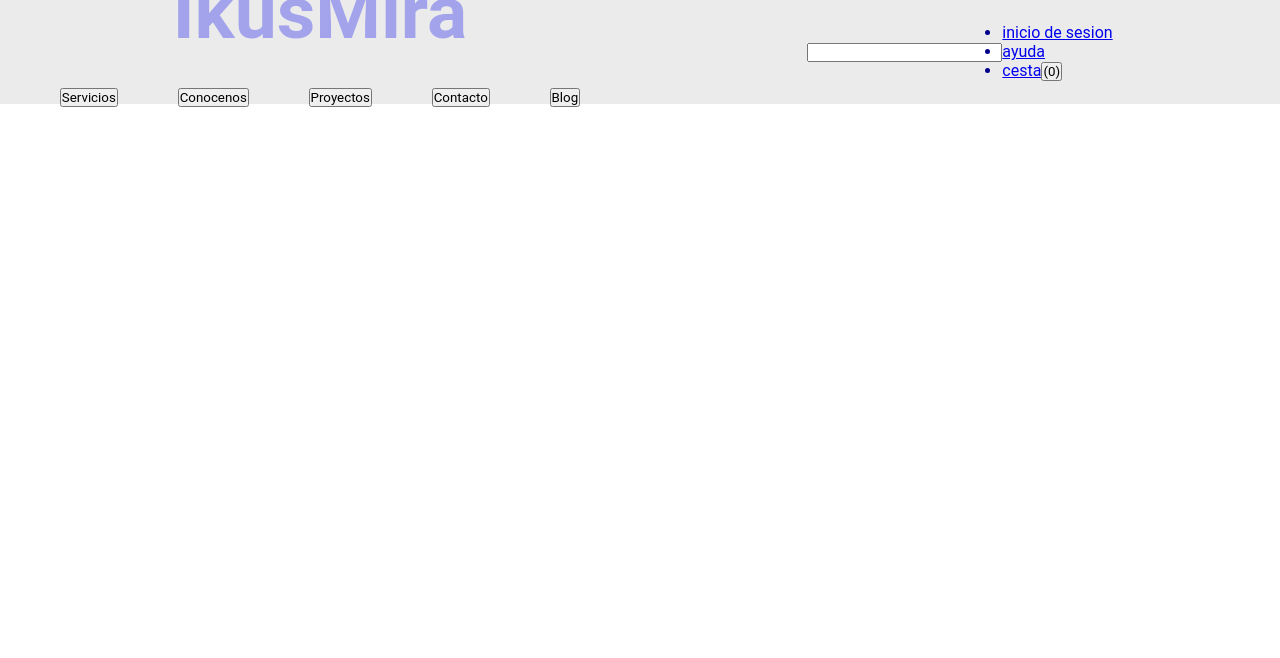
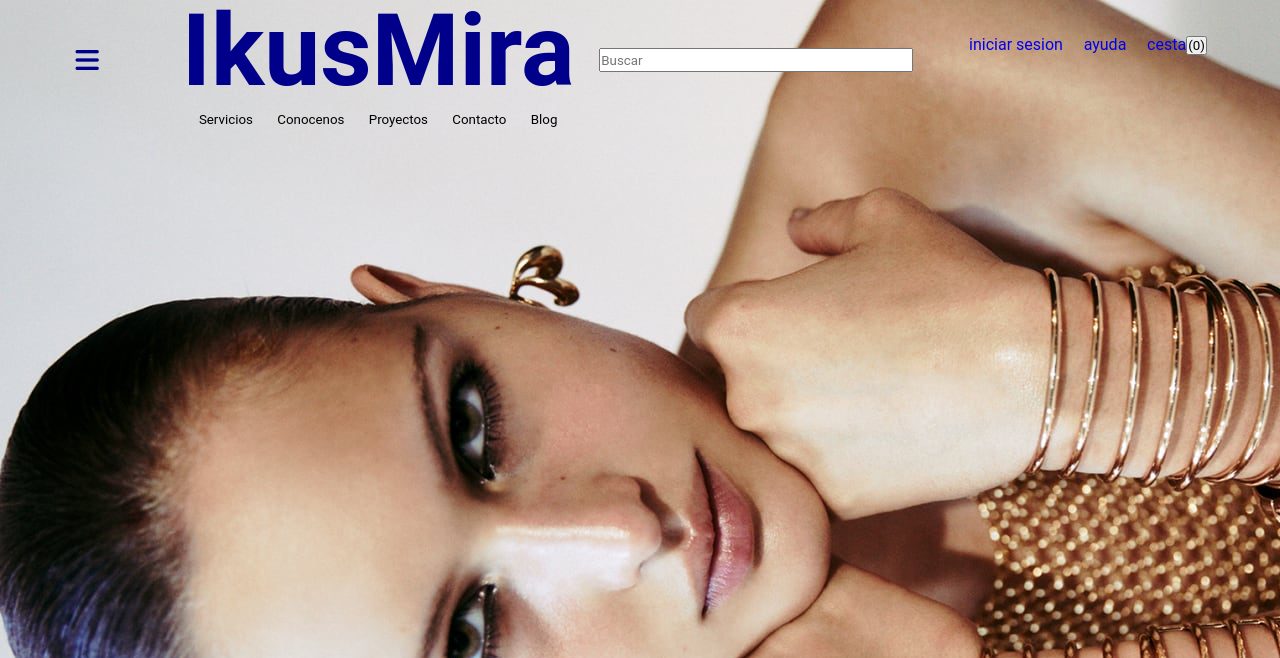
Before and after one commit to Vil-Blass/IkusMira, a plain HTML site: page index.html in a window 1280 px wide. Shown: the top 658 px of the page. Drawn offline with Linux system fonts and the light colour scheme.

Commit message:
header transparente

```diff
--- a/css/main-style.css
+++ b/css/main-style.css
@@ -14,6 +14,7 @@ body {
 
 dir {
     background-color: var(--color-background-base);
+    cursor: pointer;
 }
 
 /* EN EL HEADER */
@@ -22,12 +23,44 @@ dir {
     justify-content: center;
     flex-flow: row;
     align-items: center;
-    background-color: rgb(235, 235, 235);
     color: darkblue;
     height: 15vh;
     width: 100%;
-    position: relative;
+    position: sticky;
+    top: 0;
+    z-index: 1000;
+    background-color: transparent;
 
+}
+
+.cajaboton {
+    display: flex;
+    justify-content: center;
+    width: 15%;
+    height: 100%;
+    align-items: center;
+}
+
+.bottonMenu-cajaboton {
+    font-family: 'Roboto', sans-serif;
+    font-weight: 200;
+    font-style: initial;
+    line-height: inherit;
+    appearance: none;
+    border: none;
+
+
+    align-items: inherit;
+    width: fit-content;
+    height: fit-content;
+
+    background-color: transparent;
+
+    i {
+        background-color: transparent;
+        font-size: 2em;
+
+    }
 }
 
 .logoTitulo {
@@ -36,42 +69,30 @@ dir {
     justify-content: center;
     align-items: center;
     color: darkblue;
-    height: 10vh;
-    width: 100%;
-    position: static;
-
-    h1 {
-        font-size: 75px;
-        font-weight: 700;
-        color: darkblue;
-        opacity: 0.3;
-
-
-        a {
-            text-decoration: none;
-            border-radius: 10px;
-        }
-    }
+    height: 100%;
+    width: 35%;
+    z-index: 100;
 
 }
 
-.buscaCesta {
-    display: flex;
-    justify-content: center;
-    align-items: center;
-    color: darkblue;
-    height: 10vh;
+.titulo {
+    font-size: 100px;
+    font-weight: 700;
     width: 100%;
-    position: sticky;
-    z-index: 100;
+    text-align: center;
+    font-family: 'Roboto', sans-serif;
+    margin: 8%, 0, 0, 0;
+
+
+    a {
+        color: darkblue;
+        text-decoration: none;
+        border-radius: 10px;
+    }
 }
 
-.nav-secundario {
-    display: flex;
-    justify-content: space-evenly;
-    align-items: center;
 
-}
+
 
 
 .nav-principal {
@@ -80,10 +101,8 @@ dir {
     align-items: center;
     position: sticky;
     color: darkblue;
-    font-weight: 200;
-    font-size: large;
-    height: 10vh;
     width: 100%;
+
 
 }
 
@@ -91,12 +110,8 @@ dir {
     display: flex;
     justify-content: space-evenly;
     align-items: center;
-    color: darkblue;
-    font-weight: 200;
-    font-size: large;
-    height: 10vh;
     width: 100%;
-    margin: 0 auto;
+
 
     li {
         list-style: none;
@@ -105,33 +120,99 @@ dir {
         flex-flow: column;
         width: fit-content;
 
+        button {
+            background-color: transparent;
+            appearance: none;
+            border: none;
+
+        }
     }
 
 }
 
 .submenu-menu {
     display: none;
+
+
 }
 
 .submenu2-menu {
+
     display: none;
+}
+
+.buscaCesta {
+    display: flex;
+    justify-content: center;
+    color: darkblue;
+    width: 60%;
+    height: 100%;
+    position: sticky;
+    z-index: 100;
+}
+
+.busca-buscaCesta {
+    height: 100%;
+    width: 45%;
+    align-items: center;
+    display: flex;
+
+    input {
+        width: 100%;
+        height: 20%;
+    }
+}
+
+.nav-secundario {
+    display: flex;
+    width: 50%;
+    justify-content: space-evenly;
 
 }
+
+.soporte {
+    width: 100%;
+    display: flex;
+    justify-content: space-evenly;
+    align-items: start;
+    flex-flow: row;
+    margin: 10%;
+
+
+    li {
+        list-style: none;
+
+        a {
+            text-decoration: none;
+
+            button {
+                background-color: transparent;
+                appearance: none;
+                border: none;
+            }
+        }
+    }
+
+}
+
 
 /* EN EL MAIN */
 .contenedor {
     display: flex;
     /* background-color: yellowgreen; */
-    height: 100vh;
+    height: 110vh;
     width: 100%;
     flex-flow: column;
+    position: relative;
 
 
 }
 
 .principal {
-    height: 100vh;
+    height: 100%;
     width: 100%;
+    position: absolute;
+
 
 }
 
@@ -176,7 +257,8 @@ dir {
 
     }
 }
-#email{
+
+#email {
     border-radius: 10px;
     padding: 10px;
     margin: 10px;
@@ -185,7 +267,7 @@ dir {
     height: fit-content;
 }
 
-#toma{
+#toma {
     border-radius: 10px;
     padding: 10px;
     margin: 10px;
@@ -193,6 +275,7 @@ dir {
     width: fit-content;
     height: fit-content;
 }
+
 i {
     cursor: pointer;
     font-size: x-large;
--- a/index.html
+++ b/index.html
@@ -28,8 +28,11 @@
 
 
             <header class="cabecera">
+                <div class="cajaboton">
+                    <button class="bottonMenu-cajaboton"><i class="fa-solid fa-bars"></i></button>
+                </div>
                 <div class="logoTitulo">
-                    <h1><a href="#">IkusMira</a></h1>
+                    <h1 class="titulo"><a href="#">IkusMira</a></h1>
                     <nav class="nav-principal">
                         <ul class="menu">
 
@@ -64,14 +67,13 @@
 
                 </div>
                 <div class="buscaCesta">
-                    <section>
-                        <form action="">
-                            <input type="search" name="" id="">
+                    <section class="busca-buscaCesta">
+                            <input type="search" name="buscar" placeholder="Buscar" id="">
 
                     </section>
                     <nav class="nav-secundario">
                         <ul class="soporte">
-                            <li><a href="#">inicio de sesion</a></li>
+                            <li><a href="#">iniciar sesion</a></li>
                             <li><a href="#">ayuda</a></li>
                             <li><a href="#">cesta</a><button type="button">(0)</button></li>
 
--- a/js/markting.js
+++ b/js/markting.js
@@ -7,7 +7,6 @@ let mostrar = document.querySelector('.submenu-menu');
 let submenu2 = document.querySelector('.submenu2-menu');
 function mostrarSubMenu() {
 
-
   mostrar.style.display = 'block';
   mostrar.style.backgroundColor = 'red';
   mostrar.style.cursor = 'pointer';
@@ -16,30 +15,37 @@ function mostrarSubMenu() {
   mostrar.style.top = '50px';
   mostrar.style.width = 'fit-content';
 
+
+
+
+}
+
+function mostrarSubMenu2() {
+
   submenu2.style.display = 'block';
   submenu2.style.backgroundColor = 'red';
   submenu2.style.cursor = 'pointer';
   submenu2.style.position = 'absolute';
   submenu2.style.zIndex = '1';
-  submenu2.style.top = '70px';
+  submenu2.style.top = '50px';
   submenu2.style.width = 'fit-content';
-  submenu2.style.right='100px';
-
 
 
 
 }
-
+function ocultarSubMenu2() {
+  setTimeout(() => {
+    submenu2.style.display = 'none';
+  },5000)
+}
 function ocultarSubMenu() {
   setTimeout(() => {
     mostrar.style.display = 'none';
-     submenu2.style.display = 'none';
+
 
   }, 5000)
 
 }
-
-
 
 
 console.log('YO' + mostrar.innerHTML);
@@ -54,15 +60,16 @@ btn.addEventListener('click', () => {
 
 })
 btn1.addEventListener('mouseout', () => {
-  ocultarSubMenu();
+  ocultarSubMenu2();
 })
 btn1.addEventListener('click', () => {
-  mostrarSubMenu();
+  mostrarSubMenu2();
 })
 console.log('ESTOY');
 
 
 let imagenesZara = [
+  './media/img/zara0.jpg',
 '  ./media/img/zara1.jpg',
 '  ./media/img/zara2.jpg',
 '  ./media/img/zara3.jpg',
@@ -74,56 +81,21 @@ let imagenesZara = [
 
 
 const contenedor = document.querySelector('.principal');
-
+contenedor.style.backgroundImage = `url(${imagenesZara[0]})`;
+contenedor.style.backgroundRepeat = 'no-repeat';
 let sigte = 0;
 
-//crear un carrusel
 
-// function carrusel() {
-//   //recorrer array de imagenes
-//   setInterval(() => {
-//      for (let i = 0; i < imagenesZara.length; i++) {
-//     contenedor.style.backgroundImage = `url(${imagenesZara[sigte]})`;
-//     sigte++;
-
-
-//     if (sigte === imagenesZara.length) {
-//       sigte = 0;
-//     }
-//   }
-
-//   }, 3000)
-// }
-// carrusel();
-
-
-// //al hacer scroll se cambia la imagen desde abajo
-// window.addEventListener('scroll', carrusel); () => {
-//   contenedor.style.backgroundImage = `url(${imagenesZara[sigte]})`;
-//   sigte++;
-// }
-// window.addEventListener('scroll', () => {
-//   const scrollHeight = window.innerHeight + window.scrollY;
-//   const totalHeight = document.documentElement.scrollHeight;
-
-//   if (scrollHeight >= totalHeight) {
-//     contenedor.style.backgroundImage = `url(${imagenesZara[sigte]})`;
-//     contenedor.style.animation = 'none';
-//     sigte++;
-
-//     if (sigte === imagenesZara.length) {
-//       sigte = 0;
-//     }
-//   }
-// });
 
 window.addEventListener('wheel', function(event) {
   const delta = event.deltaY;
 
 
-  if (delta > 0) {
+
+  if (delta > 0 ) {
     // Scrolling hacia abajo
     contenedor.style.backgroundImage = `url(${imagenesZara[sigte]})`;
+    contenedor.style.transitionTransform = 'all 3s ease';
     sigte++;
 
     if (sigte === imagenesZara.length) {
@@ -144,3 +116,9 @@ tomo.addEventListener('click', () => {
 
 //guardar el email en el local storage
 localStorage.setItem('email', JSON.stringify(arrayEmail));
+
+let btnMenu = document.querySelector('.bottonMenu-cajaboton');
+
+btnMenu.addEventListener('click', () => {
+  mostrarSubMenu();
+})
```
Also changed, not shown: media/img/zara0.jpg (added), 1 other file.
